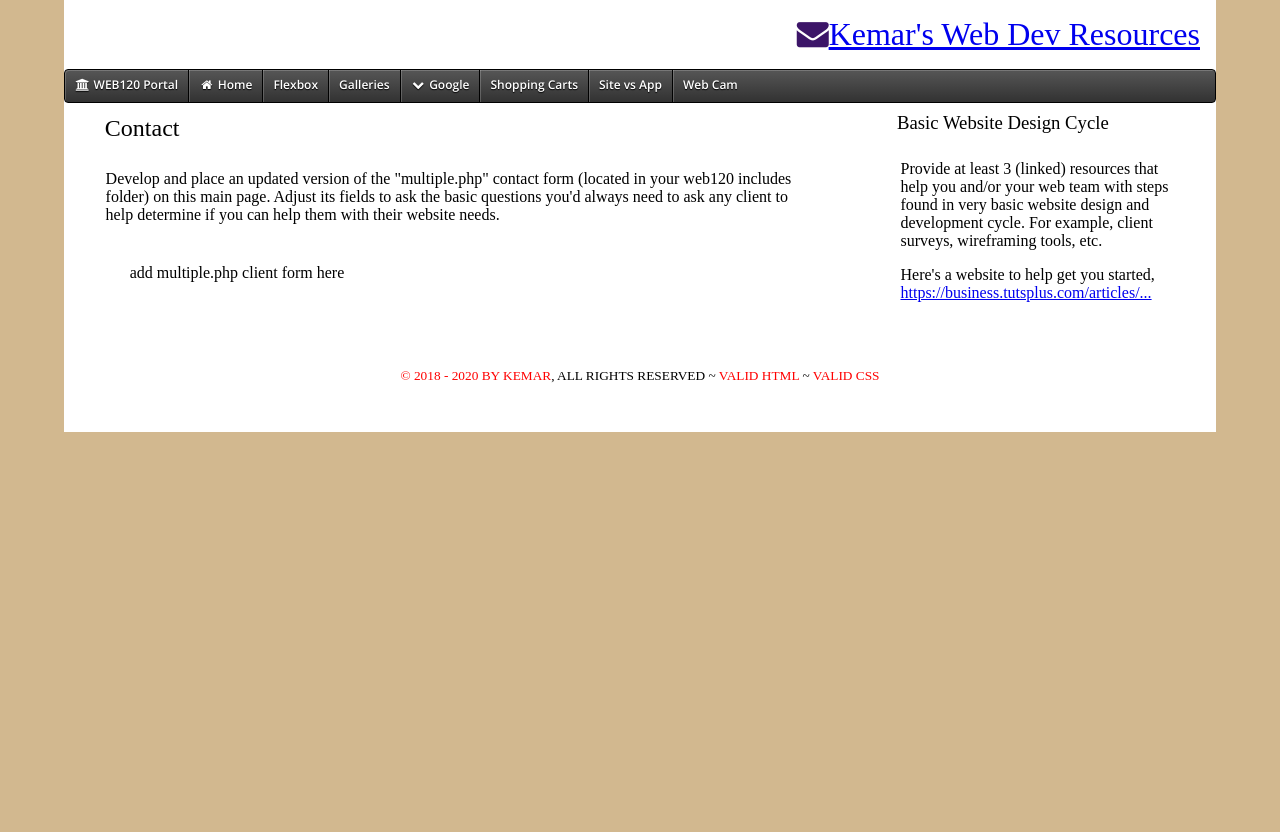
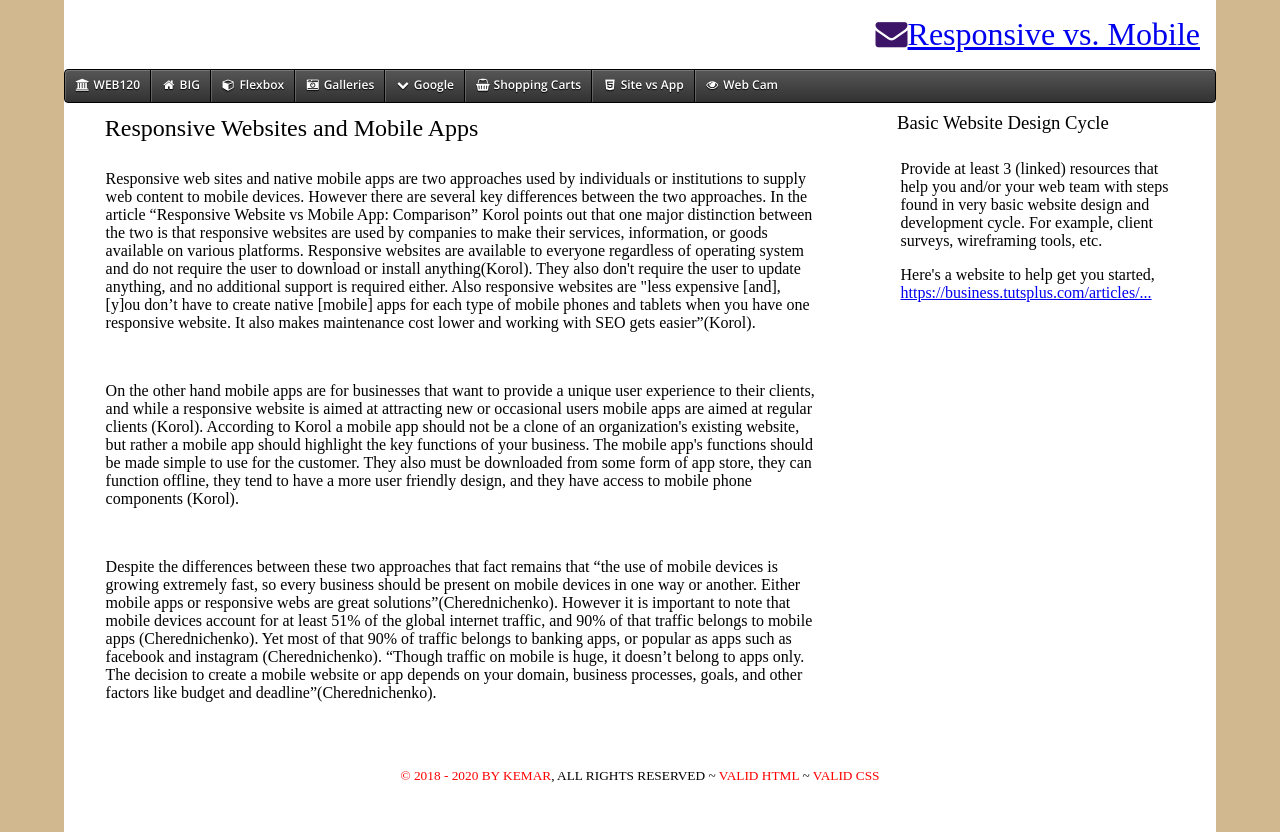
Before and after one commit to meeks21/IT_162, a PHP site: page /portal_website/big/siteapp.php in a window 1280 px wide. Before the commit the page ends 432 px from the top, so only its background shows below. Run offline with PHP 8.4, Linux system fonts and the light colour scheme; some libraries are stand-ins or nearby versions.

Commit message:
adds additional pages

```diff
--- a/portal_website/big/css/big.css
+++ b/portal_website/big/css/big.css
@@ -97,12 +97,12 @@ footer a:hover {
     }
 
     /* Show Agenda View Calendar */
-    div.embed-container.agenda-view {
+    main.embed-container.agenda-view {
         display:block;
     }
 
     /* Hide Month View Calendar */
-    div.embed-container.month-view {
+    main.embed-container.month-view {
         display:none;
     }
 }
--- a/portal_website/big/includes/config.php
+++ b/portal_website/big/includes/config.php
@@ -42,17 +42,17 @@ switch(THIS_PAGE){
     break;
 
     case 'shoppingcarts.php':
-        $title = 'Kemar\'s Web Dev Resources';
+        $title = 'Shopping Carts';
         $logo = 'fa-envelope';
         $logo_color = 'style="color: rgb(60, 21, 104)"';
-        $PageID = 'Contact';
+        $PageID = 'Shopping Carts';
     break;
 
     case 'siteapp.php':
-        $title = 'Kemar\'s Web Dev Resources';
+        $title = 'Responsive vs. Mobile';
         $logo = 'fa-envelope';
         $logo_color = 'style="color: rgb(60, 21, 104)"';
-        $PageID = 'Contact';
+        $PageID = 'Responsive Websites and Mobile Apps';
     break;
 
     case 'webcam.php':
--- a/portal_website/big/includes/header.php
+++ b/portal_website/big/includes/header.php
@@ -2,19 +2,19 @@
 <!doctype html>
 <html lang="en">
 <head>
-    <script src="https://use.fontawesome.com/4c9aa3438e.js"></script>
     <meta charset="UTF-8">
-    <meta name="viewport" content="width=device-width" />
+    <meta http-equiv="X-UA-Compatible" content="IE=edge">
+    <meta name="viewport" content="width=device-width, initial-scale=1">
     <meta name="robots" content="noindex,nofollow" />
-    <script src="https://use.fontawesome.com/6a71565c22.js"></script>
+
     <link rel="stylesheet" href="css/nav.css"/>
     <link rel="stylesheet" href="css/big.css"/>
     <link rel="stylesheet" href="css/form.css"/>
-    <link href="https://fonts.googleapis.com/css2?family=Crimson+Text&display=swap" rel="stylesheet">
-    <link rel="stylesheet" href="https://maxcdn.bootstrapcdn.com/font-awesome/4.5.0/css/font-awesome.min.css" />
+
     <script src="http://code.jquery.com/jquery-latest.min.js" type="text/javascript"></script>
     <script src="https://s3.amazonaws.com/menumaker/menumaker.min.js" type="text/javascript"></script>
     <script src="js/script.js"></script>
+    <link rel="stylesheet" href="https://maxcdn.bootstrapcdn.com/font-awesome/4.5.0/css/font-awesome.min.css" />
     <title><?=$title?></title>
 </head>
 
@@ -28,20 +28,20 @@
 
             <nav id="cssmenu">
             <ul>
-                    <li><a href="../index.php"><span><i class="fa fa-fw fa-bank"></i> WEB120 Portal</span></a></li>
-                    <li><a href="index.php"><span><i class="fa fa-fw fa-home"></i> Home</span></a></li>
-                    <li><a href="flexbox.php"><span>Flexbox</span></a></li>
-                    <li><a href="galleries.php"><span>Galleries</span></a></li>
+                <li><a href="../index.php"><span><i class="fa fa-fw fa-bank"></i> WEB120</span></a></li>
+                <li><a href="index.php"><span><i class="fa fa-fw fa-home"></i> BIG</span></a></li>
+                <li><a href="flexbox.php"><span><i class="fa fa-fw fa-cube"></i> Flexbox</span></a></li>
+                <li><a href="galleries.php"><span><i class="fa fa-fw fa-camera-retro"></i> Galleries</span></a></li>
                 <li><a href="#"><span><i class="fa fa-fw fa-chevron-down"></i> Google</span></a>
                     <ul>
-                        <li><a href="map.php"><span>Map</span></a></li>
-                        <li><a href="calendar.php"><span>Calendar</span></a></li>
-                        <li><a href="youtube.php"><span>YouTube</span></a></li>
+                    <li><a href="calendar.php"><span><i class="fa fa-fw fa-calendar"></i> Calendar</span></a></li>
+                    <li><a href="map.php"><span><i class="fa fa-fw fa-map-o"></i> Map</span></a></li>
+                    <li><a href="youtube.php"><span><i class="fa fa-fw fa-youtube-square"></i> YouTube</span></a></li>
                     </ul>
                 </li>
-                    <li><a href="shoppingcarts.php"><span>Shopping Carts</span></a></li>
-                    <li><a href="siteapp.php"><span>Site vs App</span></a></li>
-                    <li><a href="webcam.php"><span>Web Cam</span></a></li>
+                <li><a href="shoppingcarts.php"><span><i class="fa fa-fw fa-shopping-basket"></i> Shopping Carts</span></a></li>
+                <li><a href="siteapp.php"><span><i class="fa fa-fw fa-html5"></i> Site vs App</span></a></li>
+                <li><a href="webcam.php"><span><i class="fa fa-fw fa-eye"></i> Web Cam</span></a></li>
             </ul>
             </nav>
 
--- a/portal_website/big/index.php
+++ b/portal_website/big/index.php
@@ -22,7 +22,7 @@
 	    ?>
             <p class="bio">Develop and place an updated version of the "multiple.php" contact form (located in your web120 includes folder) on this main page. Adjust its fields to ask the basic questions you'd always need to ask any client to help determine if you can help them with their website needs.
             </p>
-            <form>add multiple.php client form here</form>
+
 
         </section>
 <!-- END LEFT COL -->
--- /dev/null
+++ b/portal_website/big/js/script.js
@@ -0,0 +1,29 @@
+(function($){
+  $(document).ready(function(){
+
+  $('#cssmenu > ul').prepend('<li class=\"mobile\"><a href=\"#\"><span>Menu <i>&#9776;</i></span></a></li>');
+  $('#cssmenu > ul > li > a').click(function(e) {
+    $('#cssmenu li').removeClass('active');
+    $(this).closest('li').addClass('active');
+    var checkElement = $(this).next();
+    if((checkElement.is('ul')) && (checkElement.is(':visible'))) {
+      $(this).closest('li').removeClass('active');
+      checkElement.slideUp('normal');
+    }
+    if((checkElement.is('ul')) && (!checkElement.is(':visible'))) {
+      $('#cssmenu ul ul:visible').slideUp('normal');
+      checkElement.slideDown('normal');
+    }
+    if( $(this).parent().hasClass('mobile') ) {
+      e.preventDefault();
+      $('#cssmenu').toggleClass('expand');
+    }
+    if($(this).closest('li').find('ul').children().length == 0) {
+      return true;
+    } else {
+      return false;
+    }
+  });
+
+  });
+  })(jQuery);
--- a/portal_website/big/siteapp.php
+++ b/portal_website/big/siteapp.php
@@ -1,9 +1,13 @@
 <?php include "includes/header.php"?>
 <!-- START LEFT COL -->
+        <p>Responsive web sites and native mobile apps are two approaches used by individuals or institutions to supply web content to mobile devices. However there are several key differences between the two approaches. In the article “Responsive Website vs Mobile App: Comparison”
+        Korol points out that one major distinction between the two is that responsive websites are used by companies to make their services, information, or goods available on various platforms. Responsive websites are available to everyone regardless of operating system and do not require the user to download or install anything(Korol). They also don't require the user to update anything, and no additional support is required either. Also responsive websites are "less expensive [and], [y]ou don’t have to create native [mobile] apps for each type of mobile phones and tablets when you have one responsive website. It also makes maintenance cost lower and working with SEO gets easier”(Korol).</p>
+        <br>
+        <p>On the other hand mobile apps are for businesses that want to provide a unique user experience to their clients, and while a responsive website is aimed at attracting new or occasional users mobile apps are aimed at regular clients (Korol). According to Korol a mobile app should not be a  clone of an organization's existing website, but rather a mobile app should highlight the key functions of your business. The mobile app's functions should be made simple to use for the customer. They also must be downloaded from some form of app store, they can function offline, they tend to have a more user friendly design, and they have access to mobile phone components (Korol). </p>
+        <br>
+	    <p>Despite the differences between these two approaches that fact remains that “the use of mobile devices is growing extremely fast, so every business should be present on mobile devices in one way or another. Either mobile apps or responsive webs are great solutions”(Cherednichenko). However it is important to note that mobile devices account for at least 51% of the global internet traffic, and 90% of that traffic belongs to mobile apps (Cherednichenko). Yet most of that 90% of traffic belongs to banking apps, or popular as apps such as facebook and instagram (Cherednichenko). “Though traffic on mobile is huge, it doesn’t belong to apps only. The decision to create a mobile website or app depends on your domain, business processes, goals, and other factors like budget and deadline”(Cherednichenko).
+        </p>
 
-            <p class="bio">Develop and place an updated version of the "multiple.php" contact form (located in your web120 includes folder) on this main page. Adjust its fields to ask the basic questions you'd always need to ask any client to help determine if you can help them with their website needs.
-            </p>
-            <form>add multiple.php client form here</form>
 
         </section>
 <!-- END LEFT COL -->
```
Also changed, not shown: portal_website/big/calendar.php (added, +21 -0 lines), portal_website/big/js/scripts.js (deleted, +0 -29 lines), portal_website/big/map.php (added, +21 -0 lines), portal_website/big/shoppingcarts.php (+7 -3 lines), portal_website/big/webcam.php (added, +21 -0 lines), portal_website/big/youtube.php (added, +21 -0 lines). Lines whose indentation alone changed are shown as unchanged.
